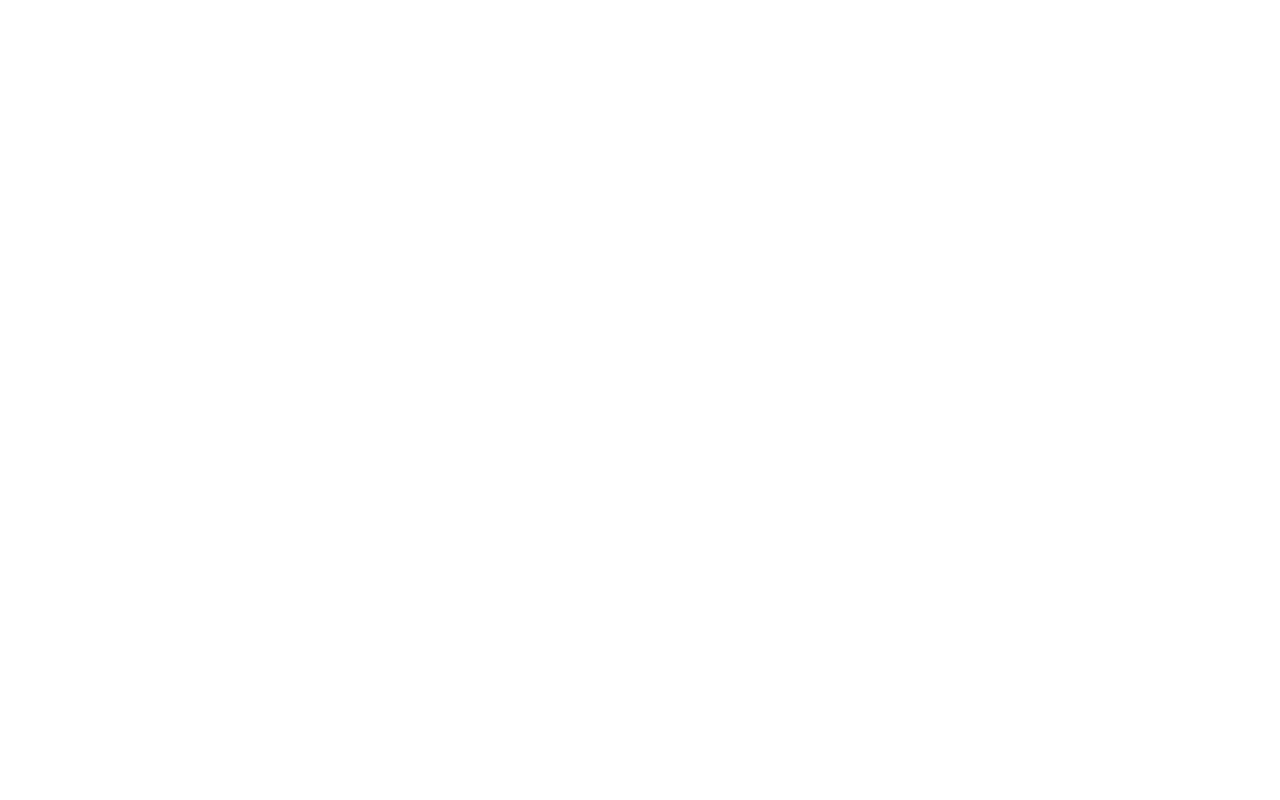
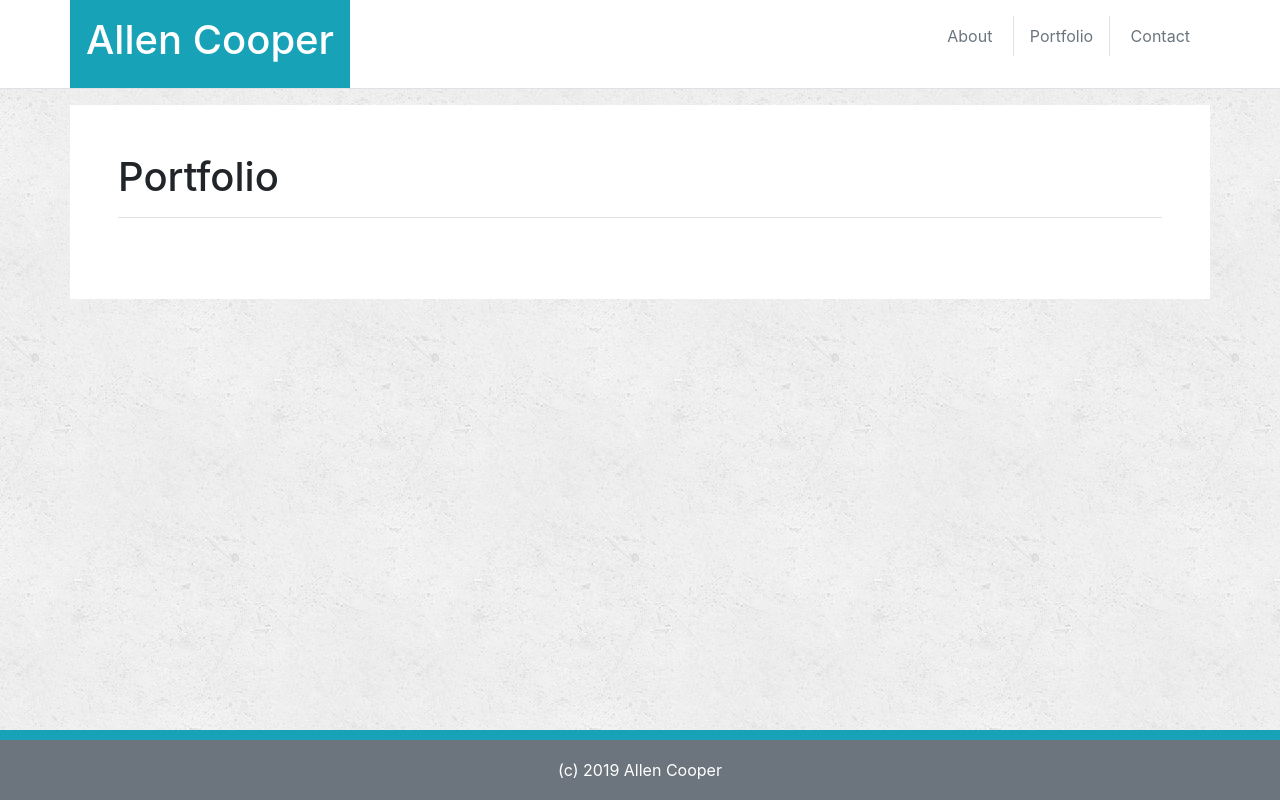
Before and after one commit to AllenDCooper/Bootstrap-Portfolio, a plain HTML site: page portfolio.html in a window 1280 px wide. Drawn offline with nearby package versions, Linux system fonts and the light colour scheme.

Commit message:
updated html and css

```diff
--- a/portfolio.html
+++ b/portfolio.html
@@ -0,0 +1,56 @@
+<!DOCTYPE html>
+<html lang="en">
+  <head>
+    <meta charset="UTF-8">
+    <meta name="viewport" content="width=device-width, initial-scale=1.0">
+    <meta http-equiv="X-UA-Compatible" content="ie=edge">
+    <title>Portfolio</title>
+    <link rel="stylesheet" href="https://stackpath.bootstrapcdn.com/bootstrap/4.1.3/css/bootstrap.min.css" integrity="sha384-MCw98/SFnGE8fJT3GXwEOngsV7Zt27NXFoaoApmYm81iuXoPkFOJwJ8ERdknLPMO" crossorigin="anonymous">
+    <link rel="stylesheet" type="text/css" href="stickyfooter.css">
+    <style>
+      .border-10 {
+         border-top-width: 10px;
+         border-top-style: solid;
+         }
+    </style>
+  </head>
+  <body style="background-image: url('images/concrete_seamless.png');">
+      <nav class="border-bottom border-bottom-secondary bg-white">
+        <header class="container clearfix px-0">
+          <div class="float-left bg-info p-3">
+            <h1 class="text-white">Allen Cooper</h1>
+          </div>
+          <div class="float-right my-3" id="navbarText">
+          <ul class="list-inline">
+            <li class="nav-item active list-inline-item mx-0">
+              <a class="nav-link text-secondary" href="index.html">About <span class="sr-only">(current)</span></a>
+            </li>
+            <li class="nav-item list-inline-item border-right border-left border-left-secondary border-right-secondary mx-0">
+              <a class="nav-link text-secondary" href="portfolio.html">Portfolio</a>
+            </li>
+            <li class="nav-item list-inline-item ml-0 mr-1">
+              <a class="nav-link text-secondary" href="contact.html">Contact</a>
+            </li>
+          </ul>
+        </header>
+      </nav>
+      <section class="container bg-white mx-auto mt-3 p-5">
+        <div class="row">
+          <div class="col-sm pb-3 mb-2">
+            <h1 class="pl-0 border-bottom border-bottom-secondary pb-3">Portfolio</h1>
+          </div>
+        </div>
+        <div class="row">
+          <div class="col-sm">
+
+          </div>
+        </div>
+      </section>
+  </div>
+  <footer class="border-10 border-info bg-secondary">
+    <div class="container text-center">
+      <span class="text-white">(c) 2019 Allen Cooper<span>
+    </div>
+  </footer>
+  </body>
+</html>
--- a/stickyfooter.css
+++ b/stickyfooter.css
@@ -3,13 +3,13 @@
     min-height: 100%;
   }
   body {
-    margin-bottom: 60px; /* Margin bottom by footer height */
+    margin-bottom: 70px; /* Margin bottom by footer height */
   }
 footer {
     position: absolute;
     bottom: 0;
     width: 100%;
-    height: 60px; /* Set the fixed height of the footer here */
+    height: 70px; /* Set the fixed height of the footer here */
     line-height: 60px; /* Vertically center the text there */
     color: white;
   }
```
Also changed, not shown: index.html (+20 -14 lines).
